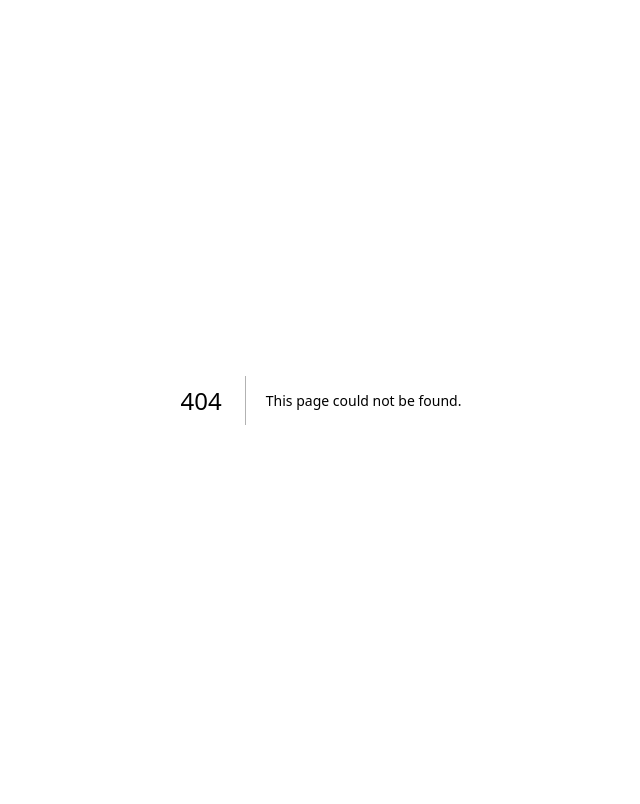
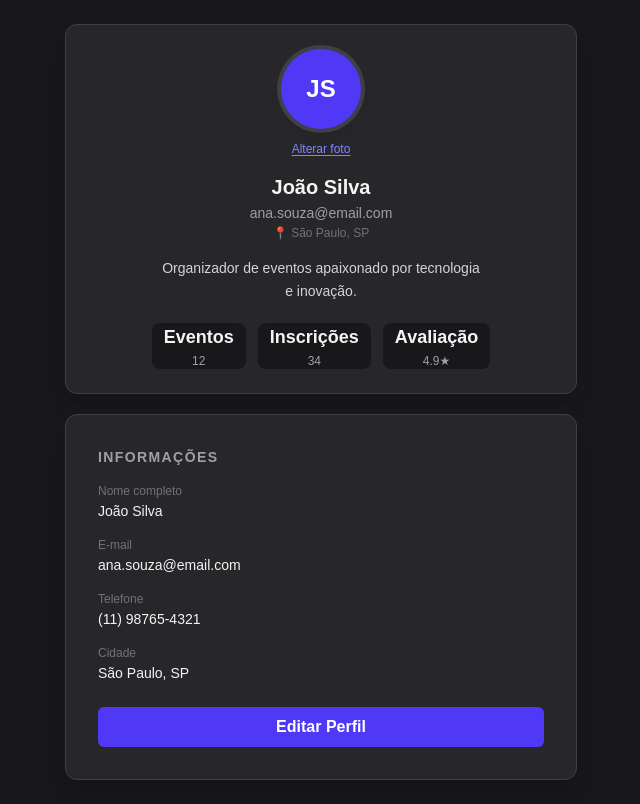
Before and after one commit to Eidiyoshi/ajudaprudente, a Next.js app: page /perfil in a window 1280 px wide. Before the commit this address had no page. Shown: the whole page, without its empty margins (319-959 px from the left). Built offline with nearby package versions, Linux system fonts and the light colour scheme.

Commit message:
feat: perfil page

```diff
--- /dev/null
+++ b/app/perfil/page.tsx
@@ -0,0 +1,43 @@
+"use client";
+
+import { EditForm, ProfileData, HeaderCard } from './layout';
+import { useUserProfileForm } from './logic';
+export default function CriarEvento() {
+    const { initials, isEditing, isSaving, saved, profile, draft, errors, handleChange, handleEdit, handleCancel, handleSave } = useUserProfileForm();
+
+    return (
+    <div className="min-h-screen bg-zinc-900 flex items-center justify-center p-6">
+      <div className="w-full max-w-lg flex flex-col gap-5">
+
+        {/* Header card */}
+        <HeaderCard
+            initials={initials}
+            name={profile.nome}
+            email={profile.email}
+            city={profile.cidade}
+            bio={profile.bio}
+        />
+        {/* Edit / View card */}
+        <div className="bg-zinc-800 border border-zinc-700 rounded-xl shadow-xl p-8">
+            {!isEditing ? (
+                <ProfileData
+                    profile={profile}
+                    saved={saved}
+                    handleEdit={handleEdit}
+                />
+            ) : (
+                /* Edit form */
+                <EditForm
+                    draft={draft}
+                    isSaving={isSaving}
+                    errors={errors}
+                    handleSave={handleSave}
+                    handleChange={handleChange}
+                    handleCancel={handleCancel}
+                />
+            )}
+        </div>
+    </div>
+    </div>
+);
+}
```
